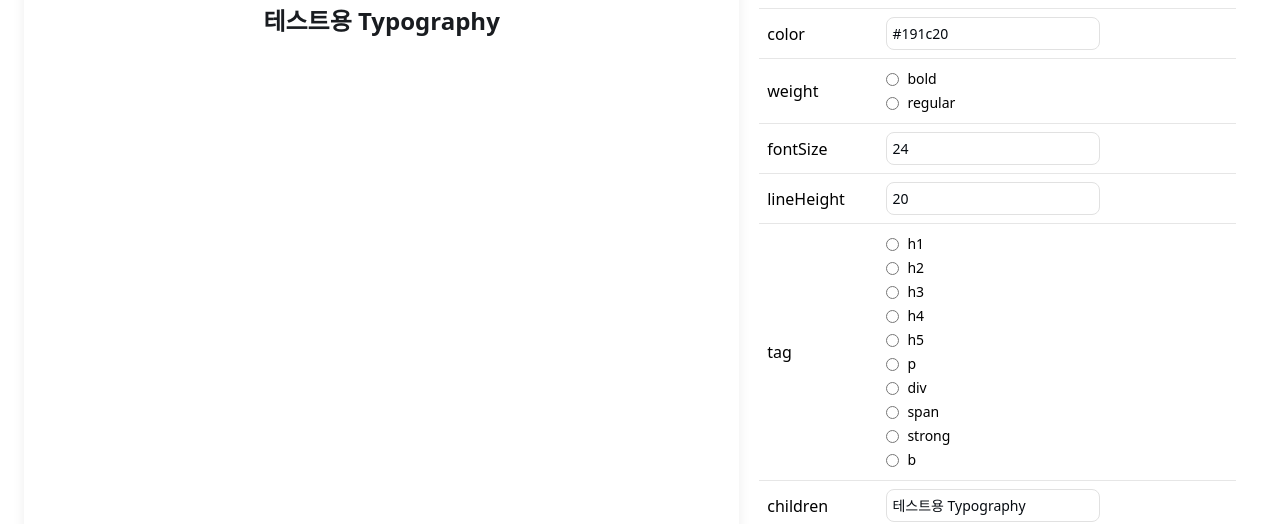
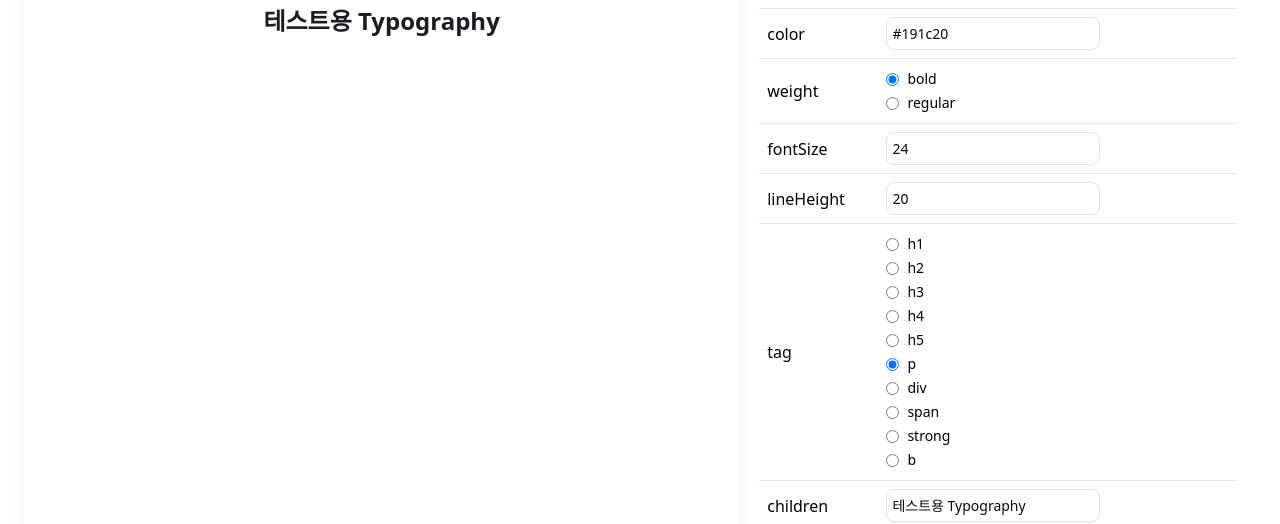
Before and after one commit to newgardener/StoryPlayBook-Project, a React (Create React App) app: page / in a window 1280 px wide. Shown: the part 212-736 px from the top of the page. Built offline with nearby package versions, Linux system fonts and the light colour scheme.

Commit message:
feat: RadioGroupField 컴포넌트 생성 및 react-hook-form 연결

```diff
--- a/src/components/ControlSection/index.tsx
+++ b/src/components/ControlSection/index.tsx
@@ -30,14 +30,12 @@ import {
   InputElement,
   JSONInputBox,
   ProductList,
-  RadioButtonGroup,
-  RadioButtonInGroup,
-  RadioButtonRowGroup,
   Toggler,
   Typography,
 } from "../../design-system/components";
 import { componentSchemaMap } from "../../schema";
 import { InputType } from "../../types";
+import { RadioGroupField } from "../RadioGroupField";
 
 import styles from "./styles.module.scss";
 
@@ -271,13 +269,13 @@ const ComponentControlForm = ({
         );
       case InputType.RADIO:
         return (
-          <RadioButtonGroup name={fieldName}>
-            {(fieldDefaultValue as string[]).map((option, index) => (
-              <RadioButtonRowGroup key={`button-row-group-${index}`}>
-                <RadioButtonInGroup>{option}</RadioButtonInGroup>
-              </RadioButtonRowGroup>
-            ))}
-          </RadioButtonGroup>
+          <RadioGroupField
+            radioOptions={fieldDefaultValue as string[]}
+            selectedRadioOption={field.value}
+            onChange={(e) => {
+              field.onChange(e.target.value);
+            }}
+          />
         );
       case InputType.TOGGLE:
         return (
--- /dev/null
+++ b/src/components/RadioGroupField/index.tsx
@@ -0,0 +1,37 @@
+import * as React from "react";
+import classNames from "classnames/bind";
+
+import { RadioButton } from "../../design-system/components";
+
+import styles from "./styles.module.scss";
+
+const cx = classNames.bind(styles);
+
+export type RadioGroupFieldProps = {
+  name?: string;
+  radioOptions: string[];
+  selectedRadioOption?: string;
+  onChange?: (event: React.ChangeEvent<HTMLInputElement>) => void;
+};
+
+export const RadioGroupField = ({
+  name,
+  radioOptions,
+  selectedRadioOption,
+  onChange,
+}: RadioGroupFieldProps) => {
+  return (
+    <>
+      {radioOptions.map((option, index) => (
+        <RadioButton
+          key={index}
+          checked={selectedRadioOption === option}
+          onChange={onChange}
+          inputProps={{ name, value: option }}
+        >
+          {option}
+        </RadioButton>
+      ))}
+    </>
+  );
+};
--- a/src/design-system/components/Toggler/index.tsx
+++ b/src/design-system/components/Toggler/index.tsx
@@ -5,7 +5,7 @@ import styles from "./styles.module.scss";
 
 const cx = classNames.bind(styles);
 
-type TogglerProps = {
+export type TogglerProps = {
   checked?: boolean;
   labels?: [string, string];
   onChange?: (event: React.ChangeEvent<HTMLInputElement>) => void;
```
Also changed, not shown: src/components/RadioGroupField/styles.module.scss (added), 1 other file (tests, documents, lock files or other folders).
